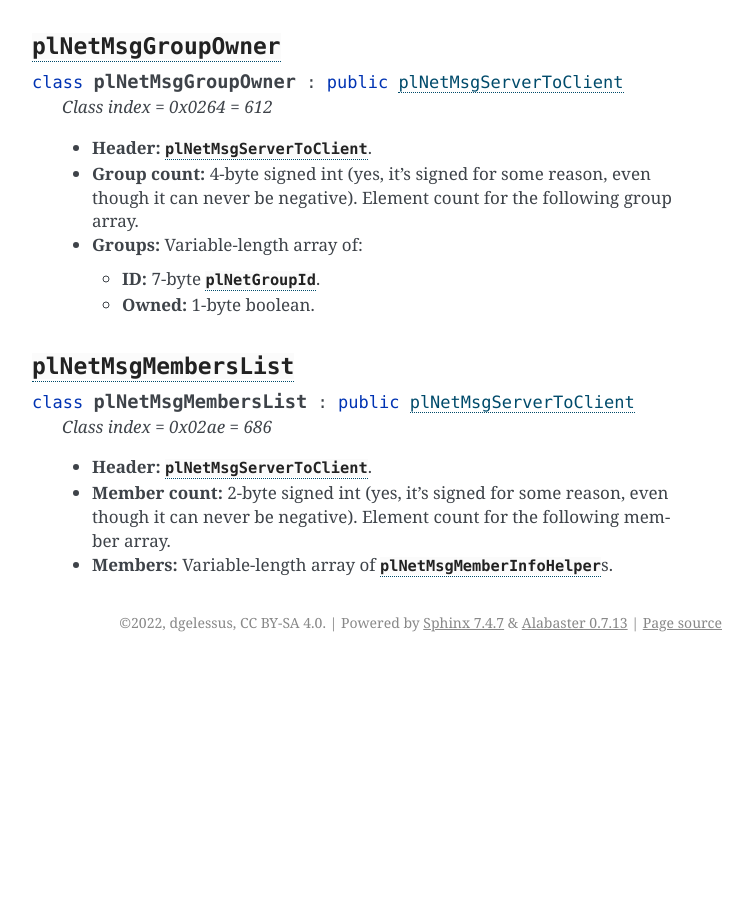
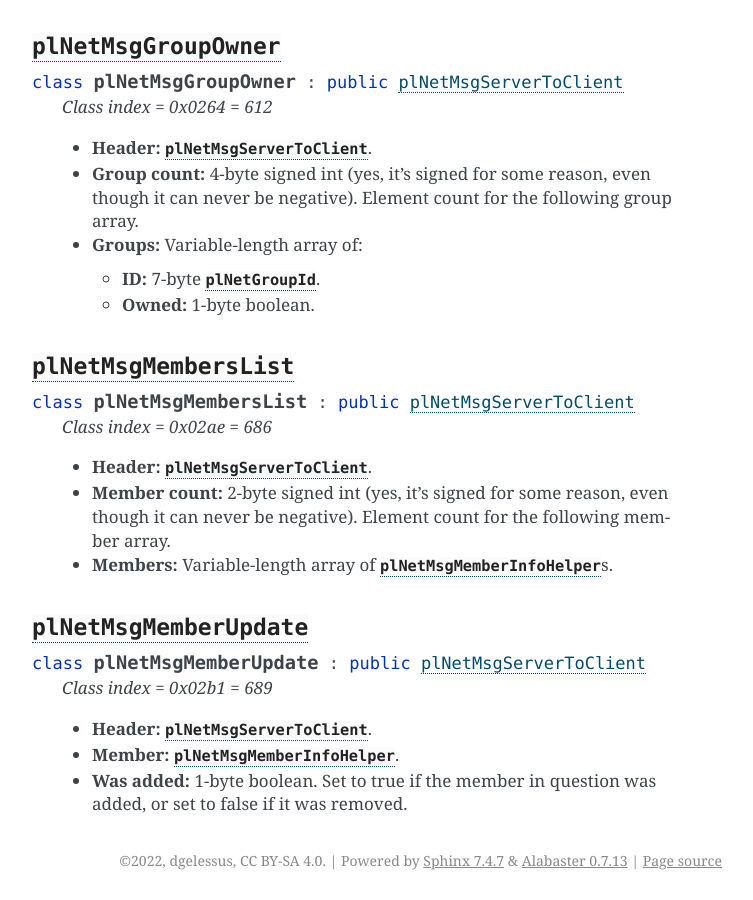
Before and after one commit to dgelessus/NAGUS, a Sphinx documentation site: the page built from docs/uru/game_server.rst, in a window 1280 px wide and 900 px high, scrolled down 17224 px. Shown: the whole window, without its empty margins (388-1141 px from the left). Built offline with Sphinx 7.4.7, drawn with Linux system fonts in a browser that asks for light colours; before the commit the page ends 17886 px from its top, so only the background shows below that; some of the changed text lies outside the part shown.

Commit message:
Document structure of plNetMsgMemberUpdate

```diff
--- a/docs/uru/game_server.rst
+++ b/docs/uru/game_server.rst
@@ -181,7 +181,7 @@ and not supported by MOSS or DIRTSAND
 
     * :cpp:class:`plNetMsgGroupOwner` = 0x0264 = 612 (server -> client)
     * :cpp:class:`plNetMsgMembersList` = 0x02ae = 686 (server -> client)
-    * ``plNetMsgMemberUpdate`` = 0x02b1 = 689 (server -> client)
+    * :cpp:class:`plNetMsgMemberUpdate` = 0x02b1 = 689 (server -> client)
     * ``plNetMsgInitialAgeStateSent`` = 0x02b8 = 696 (server -> client)
   * ``plNetMsgListenListUpdate`` = 0x02c8 = 712 (client <-> server, unused, but client theoretically handles it)
   * ``plNetMsgRelevanceRegions`` = 0x03ac = 940 (client -> server)
@@ -957,3 +957,16 @@ Common data types
      even though it can never be negative).
      Element count for the following member array.
    * **Members:** Variable-length array of :cpp:class:`plNetMsgMemberInfoHelper`\s.
+
+:cpp:class:`plNetMsgMemberUpdate`
+^^^^^^^^^^^^^^^^^^^^^^^^^^^^^^^^^
+
+.. cpp:class:: plNetMsgMemberUpdate : public plNetMsgServerToClient
+
+   *Class index = 0x02b1 = 689*
+
+   * **Header:** :cpp:class:`plNetMsgServerToClient`.
+   * **Member:** :cpp:class:`plNetMsgMemberInfoHelper`.
+   * **Was added:** 1-byte boolean.
+     Set to true if the member in question was added,
+     or set to false if it was removed.
```
